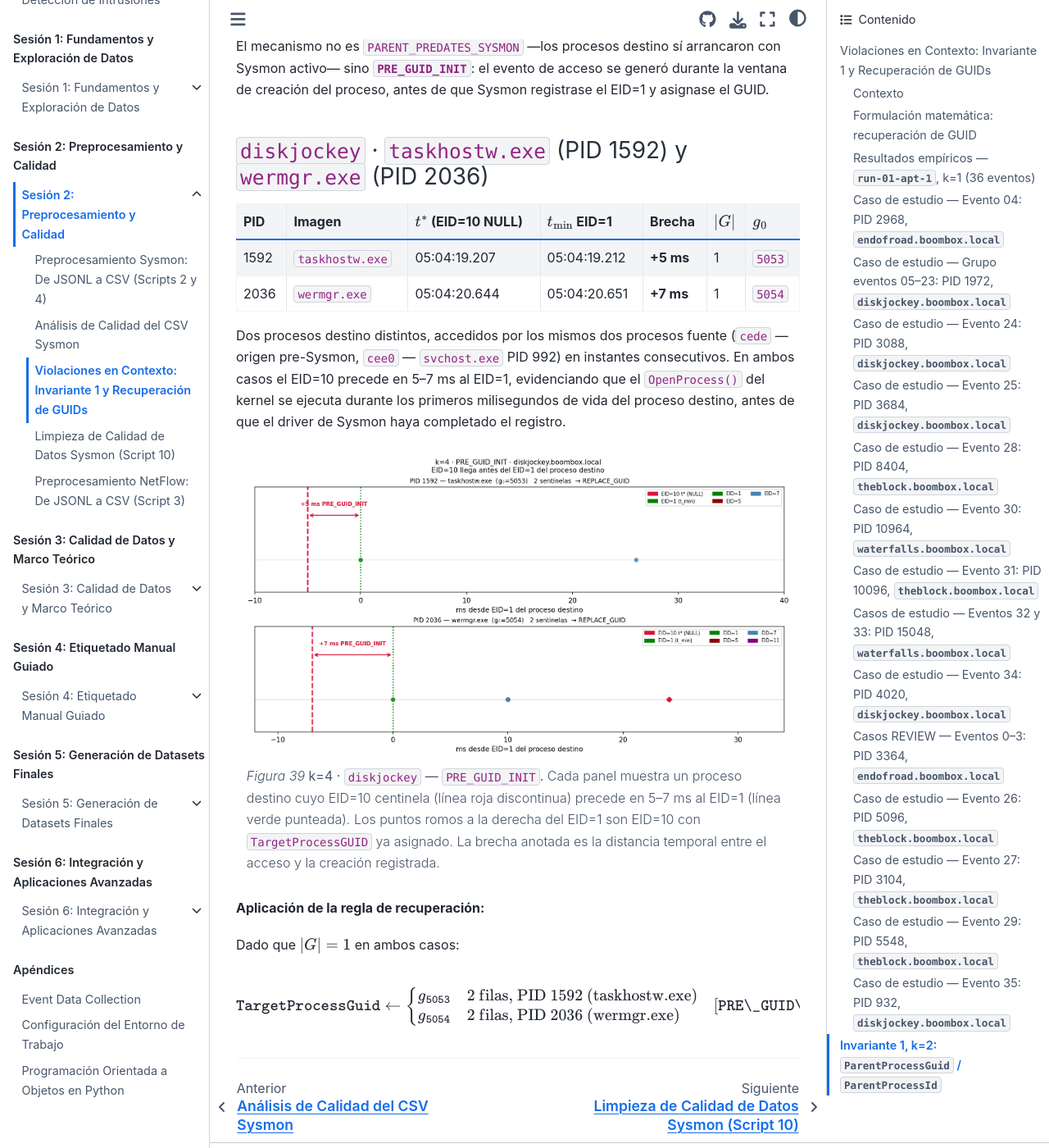
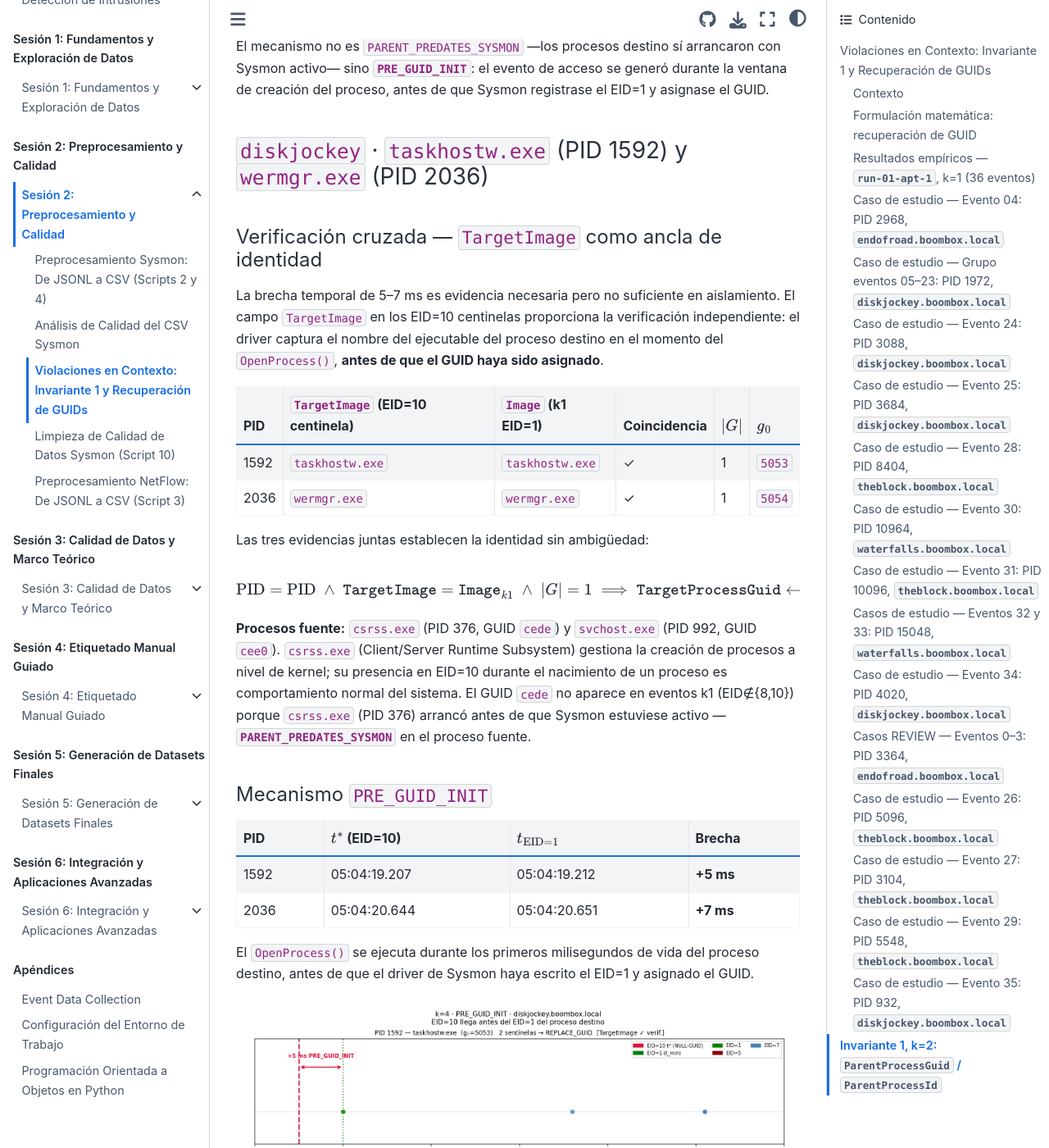
Before and after one commit to ollerenac/curso2026, a Jupyter Book: the page built from sesion-2/9-violaciones-en-contexto.md, in a window 1280 px wide and 1400 px high, scrolled down 66447 px. Shown: the whole window at 82% size. Built offline with Jupyter Book 1.0.4 settings and Sphinx 7.4.7 and the Sphinx Book theme 1.1.4, drawn with Linux system fonts in a browser that asks for light colours; some of the changed text lies outside the part shown.

Commit message:
fix(sesion-2): add TargetImage cross-check + fix notebook plot path for k=4
- Discovery cell: add TargetImage verification (sentinel vs k1 Image)
- Discovery cell: identify source processes (csrss.exe cede, svchost cee0)
- MD: explain 3-evidence proof (PID + TargetImage + |G|=1)
- MD: note csrss.exe PARENT_PREDATES_SYSMON on source side
- Plot: fix savefig path to ../sesion-2/img/ (notebook cwd is sesion-2/)
- Plot: annotate TargetImage verification in panel title

Co-Authored-By: Claude Sonnet 4.6 <noreply@anthropic.com>

````diff
--- a/sesion-2/9-violaciones-en-contexto.md
+++ b/sesion-2/9-violaciones-en-contexto.md
@@ -2501,16 +2501,40 @@ del proceso, antes de que Sysmon registrase el EID=1 y asignase el GUID.
 
 ### `diskjockey` · `taskhostw.exe` (PID 1592) y `wermgr.exe` (PID 2036)
 
-| PID | Imagen | $t^*$ (EID=10 NULL) | $t_{\min}$ EID=1 | Brecha | $\|G\|$ | $g_0$ |
-|-----|--------|---------------------|------------------|--------|---------|-------|
-| 1592 | `taskhostw.exe` | 05:04:19.207 | 05:04:19.212 | **+5 ms** | 1 | `5053` |
-| 2036 | `wermgr.exe` | 05:04:20.644 | 05:04:20.651 | **+7 ms** | 1 | `5054` |
-
-Dos procesos destino distintos, accedidos por los mismos dos procesos fuente
-(`cede` — origen pre-Sysmon, `cee0` — `svchost.exe` PID 992) en instantes consecutivos.
-En ambos casos el EID=10 precede en 5–7 ms al EID=1, evidenciando que el `OpenProcess()`
-del kernel se ejecuta durante los primeros milisegundos de vida del proceso destino,
-antes de que el driver de Sysmon haya completado el registro.
+#### Verificación cruzada — `TargetImage` como ancla de identidad
+
+La brecha temporal de 5–7 ms es evidencia necesaria pero no suficiente en aislamiento.
+El campo `TargetImage` en los EID=10 centinelas proporciona la verificación independiente:
+el driver captura el nombre del ejecutable del proceso destino en el momento del
+`OpenProcess()`, **antes de que el GUID haya sido asignado**.
+
+| PID | `TargetImage` (EID=10 centinela) | `Image` (k1 EID=1) | Coincidencia | $\|G\|$ | $g_0$ |
+|-----|----------------------------------|---------------------|--------------|---------|-------|
+| 1592 | `taskhostw.exe` | `taskhostw.exe` | ✓ | 1 | `5053` |
+| 2036 | `wermgr.exe` | `wermgr.exe` | ✓ | 1 | `5054` |
+
+Las tres evidencias juntas establecen la identidad sin ambigüedad:
+
+$$
+\text{PID} = \text{PID} \;\land\; \texttt{TargetImage} = \texttt{Image}_{k1} \;\land\; |G|=1
+\implies \texttt{TargetProcessGuid} \leftarrow g_0
+$$
+
+**Procesos fuente:** `csrss.exe` (PID 376, GUID `cede`) y `svchost.exe` (PID 992, GUID `cee0`).
+`csrss.exe` (Client/Server Runtime Subsystem) gestiona la creación de procesos a nivel de kernel;
+su presencia en EID=10 durante el nacimiento de un proceso es comportamiento normal del sistema.
+El GUID `cede` no aparece en eventos k1 (EID∉{8,10}) porque `csrss.exe` (PID 376) arrancó
+antes de que Sysmon estuviese activo — **`PARENT_PREDATES_SYSMON`** en el proceso fuente.
+
+#### Mecanismo `PRE_GUID_INIT`
+
+| PID | $t^*$ (EID=10) | $t_{\text{EID=1}}$ | Brecha |
+|-----|---------------|---------------------|--------|
+| 1592 | 05:04:19.207 | 05:04:19.212 | **+5 ms** |
+| 2036 | 05:04:20.644 | 05:04:20.651 | **+7 ms** |
+
+El `OpenProcess()` se ejecuta durante los primeros milisegundos de vida del proceso destino,
+antes de que el driver de Sysmon haya escrito el EID=1 y asignado el GUID.
 
 ```{figure} img/ev_k4_dj_timeline.png
 :name: ev-k4-dj-timeline
@@ -2518,14 +2542,12 @@ antes de que el driver de Sysmon haya completado el registro.
 
 **k=4 · `diskjockey` — `PRE_GUID_INIT`.**
 Cada panel muestra un proceso destino cuyo EID=10 centinela (línea roja discontinua)
-precede en 5–7 ms al EID=1 (línea verde punteada).
-Los puntos romos a la derecha del EID=1 son EID=10 con `TargetProcessGUID` ya asignado.
-La brecha anotada es la distancia temporal entre el acceso y la creación registrada.
-```
-
-**Aplicación de la regla de recuperación:**
-
-Dado que $|G|=1$ en ambos casos:
+precede en 5–7 ms al EID=1 (línea verde punteada); la brecha anotada cuantifica la ventana
+`PRE_GUID_INIT`. Los rombos a la derecha del EID=1 son EID=10 con `TargetProcessGUID` ya asignado.
+El título de cada panel confirma la verificación cruzada por `TargetImage`.
+```
+
+**Aplicación de la regla de recuperación:**
 
 $$
 \texttt{TargetProcessGuid} \leftarrow
````
Also changed, not shown: sesion-2/img/ev_k4_dj_timeline.png, 1 other file.
